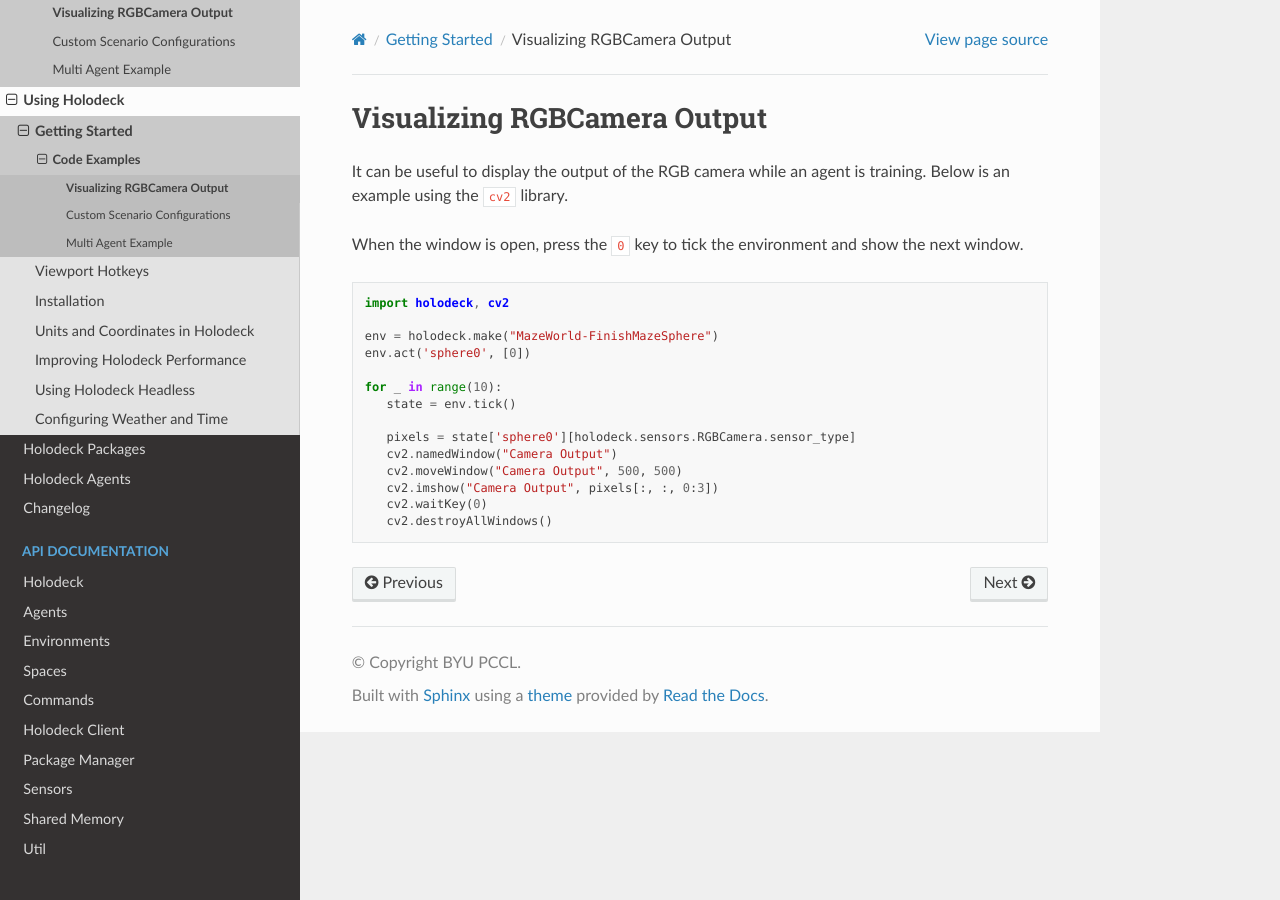
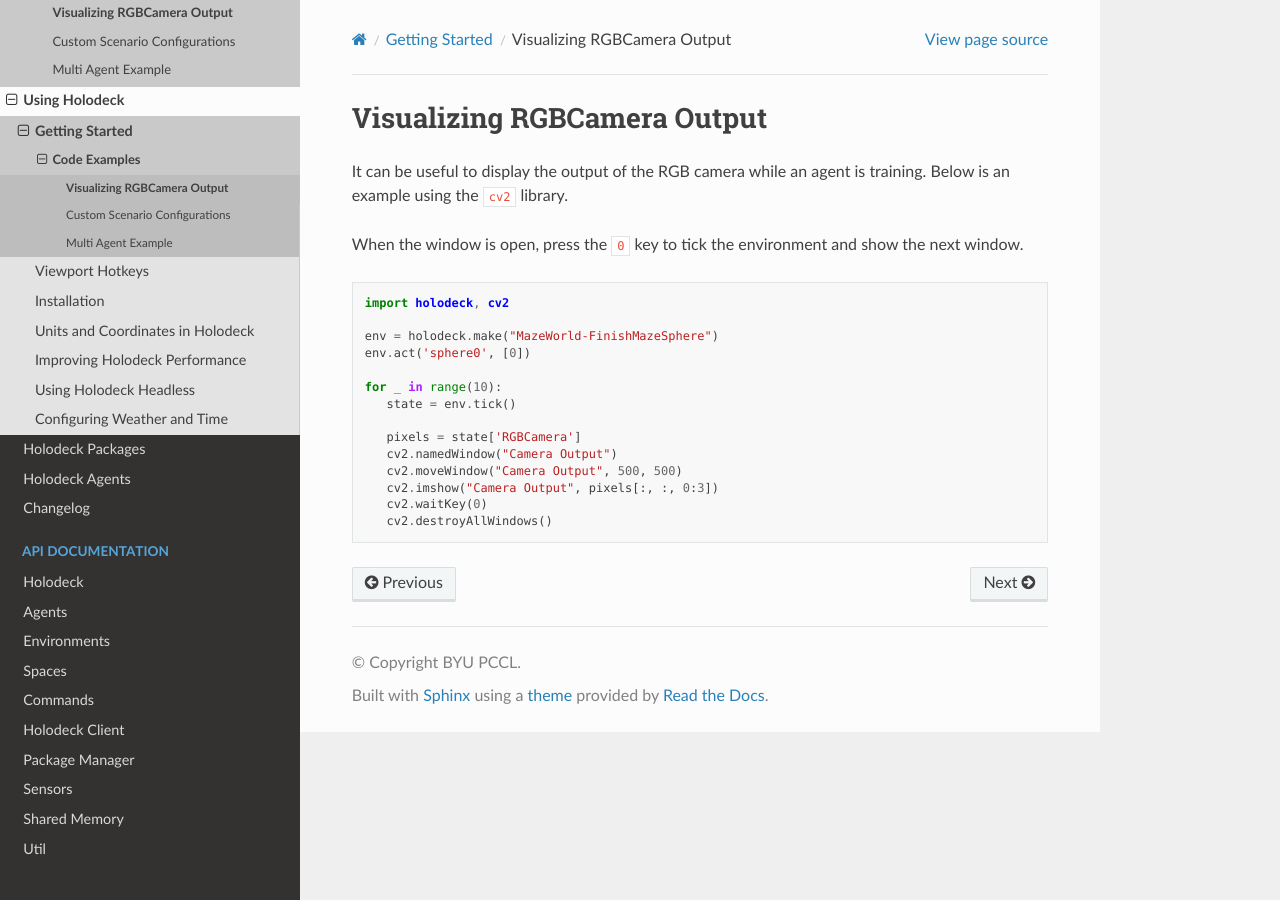
Before and after one commit to BYU-PCCL/holodeck, a Sphinx documentation site: the page built from docs/usage/examples/camera.rst, in a window 1280 px wide. Built offline with Sphinx 7.4.7 and the Read the Docs theme 2.0.0, drawn with Linux system fonts in a browser that asks for light colours; formulas are drawn with MathJax 3.

Commit message:
Update camera.rst
It seems there is no 'sphere0' key in states of 'MazeWorld-FinishMazeSphere'

```diff
--- a/docs/usage/examples/camera.rst
+++ b/docs/usage/examples/camera.rst
@@ -17,7 +17,7 @@ next window.
    for _ in range(10):
       state = env.tick()
 
-      pixels = state['sphere0'][holodeck.sensors.RGBCamera.sensor_type]
+      pixels = state['RGBCamera']
       cv2.namedWindow("Camera Output")
       cv2.moveWindow("Camera Output", 500, 500)
       cv2.imshow("Camera Output", pixels[:, :, 0:3])
```
